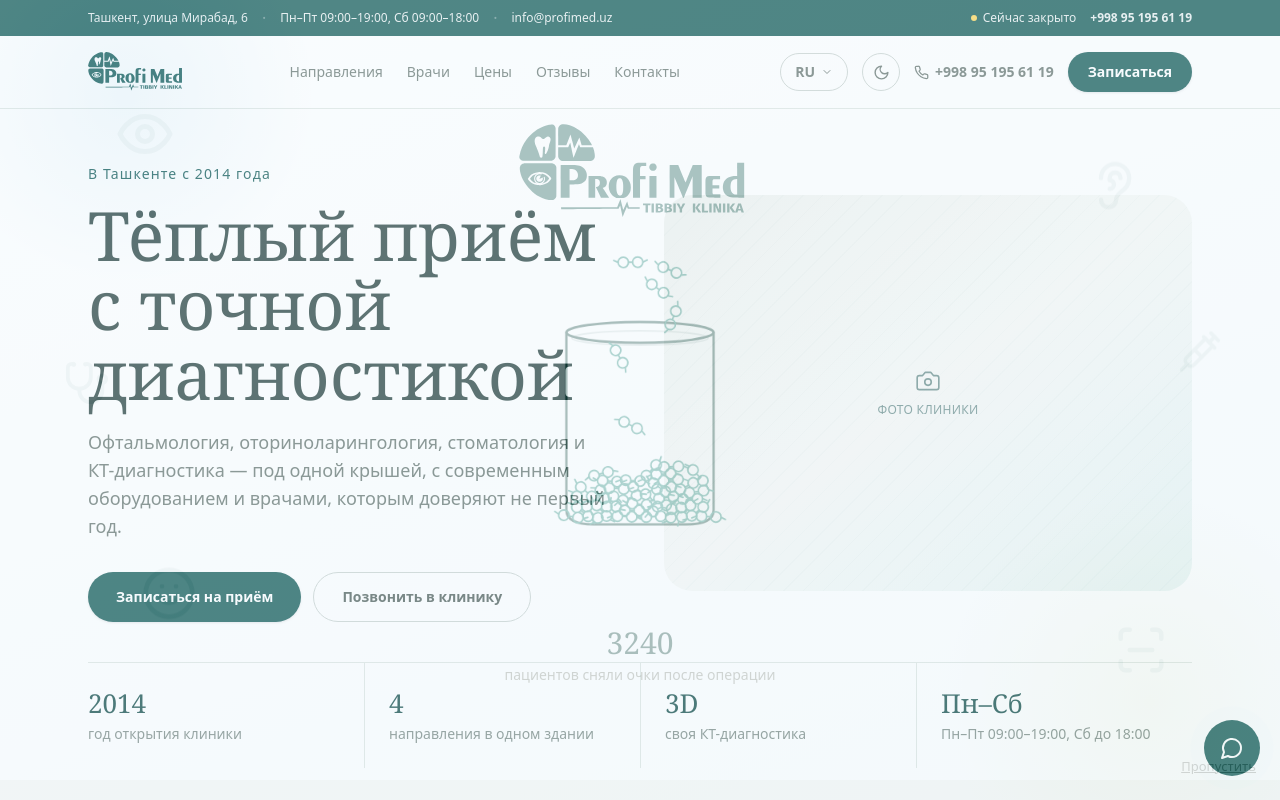
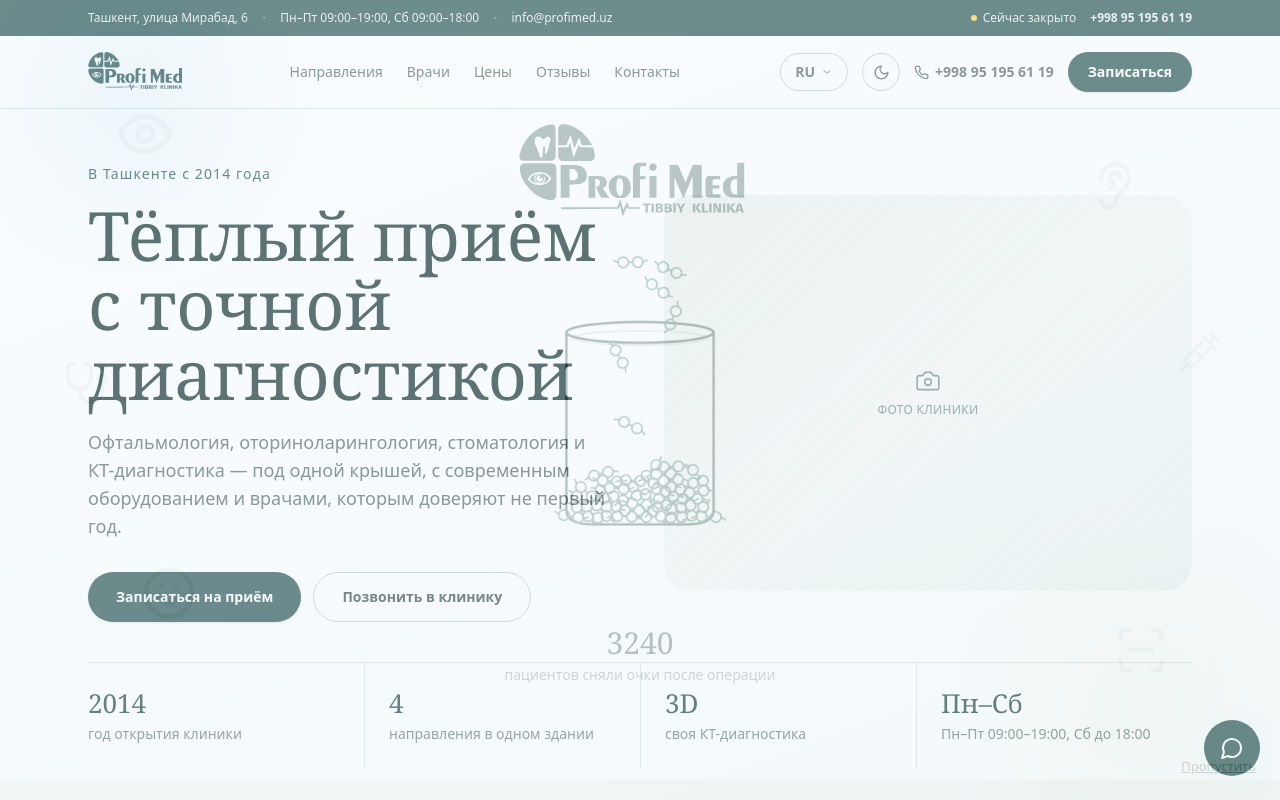
Before and after one commit to SmaxsupeR/profimed-site, a React (Vite) app: page / in a window 1280 px wide. Shown: the top 800 px of the page. Built offline with nearby package versions, Linux system fonts and the light colour scheme.

Commit message:
redesign: точный оттенок primary-600 — #2E5653 (задан пользователем)

```diff
--- a/src/components/PhysicsJar.jsx
+++ b/src/components/PhysicsJar.jsx
@@ -6,8 +6,8 @@ import { createGlassesSim, GEO, DEFAULT_SPAWN_INTERVAL_MS } from './glassesPhysi
 // референса — светлый и тёмный набор, чтобы контур банки и очков не терялся
 // на тёмном фоне.
 const PALETTE = {
-  light: { jar: '#013E3A', jarFaint: '#013E3A33', glass: '#0A7C71' },
-  dark: { jar: '#2C9989', jarFaint: '#2C998933', glass: '#63B7A9' },
+  light: { jar: '#244744', jarFaint: '#24474433', glass: '#3F736F' },
+  dark: { jar: '#53938E', jarFaint: '#53938E33', glass: '#8FBDB9' },
 };
 
 // Канвас с падающими в банку очками (Matter.js). Библиотека грузится
--- a/src/index.css
+++ b/src/index.css
@@ -5,10 +5,10 @@
 html {
   scroll-behavior: smooth;
   scroll-padding-top: 84px;
-  --pm-logo-tint: #004D49; /* primary-600 */
+  --pm-logo-tint: #2E5653; /* primary-600 */
 }
 :root.dark {
-  --pm-logo-tint: #2C9989; /* primary-400 — светлее для контраста на тёмном фоне */
+  --pm-logo-tint: #53938E; /* primary-400 — светлее для контраста на тёмном фоне */
 }
 
 body {
--- a/tailwind.config.js
+++ b/tailwind.config.js
@@ -27,22 +27,21 @@ export default {
       },
       colors: {
         // Тёплая тил-палитра редизайна (2026) — заменяет синий #1187C5,
-        // восстановленный из снимка старого сайта. primary-600 = #004D49 —
-        // фактический фирменный цвет onemedical.com (снят напрямую с их
-        // сайта, не подобран на глаз), остальные ступени дотянуты вокруг
-        // него тем же оттенком (H≈177°), светлее/темнее по насыщенности
-        // и светлоте.
+        // восстановленный из снимка старого сайта. primary-600 = #2E5653 —
+        // точный оттенок, заданный пользователем напрямую (не подобран на
+        // глаз), остальные ступени дотянуты вокруг него тем же оттенком
+        // (H≈175°), светлее/темнее по насыщенности и светлоте.
         primary: {
-          50: '#E7F4F2',
-          100: '#CBE7E2',
-          200: '#9AD2C8',
-          300: '#63B7A9',
-          400: '#2C9989',
-          500: '#0A7C71',
-          600: '#004D49',
-          700: '#013E3A',
-          800: '#00302C',
-          900: '#00211E',
+          50: '#F0F5F4',
+          100: '#E0EBEA',
+          200: '#C0D8D6',
+          300: '#8FBDB9',
+          400: '#53938E',
+          500: '#3F736F',
+          600: '#2E5653',
+          700: '#244744',
+          800: '#193331',
+          900: '#102321',
         },
         // Тёплый нейтральный / чернильный ряд поверх встроенной палитры
         // Tailwind `slate` — это осознанный оверрайд по имени, а не новый
```
